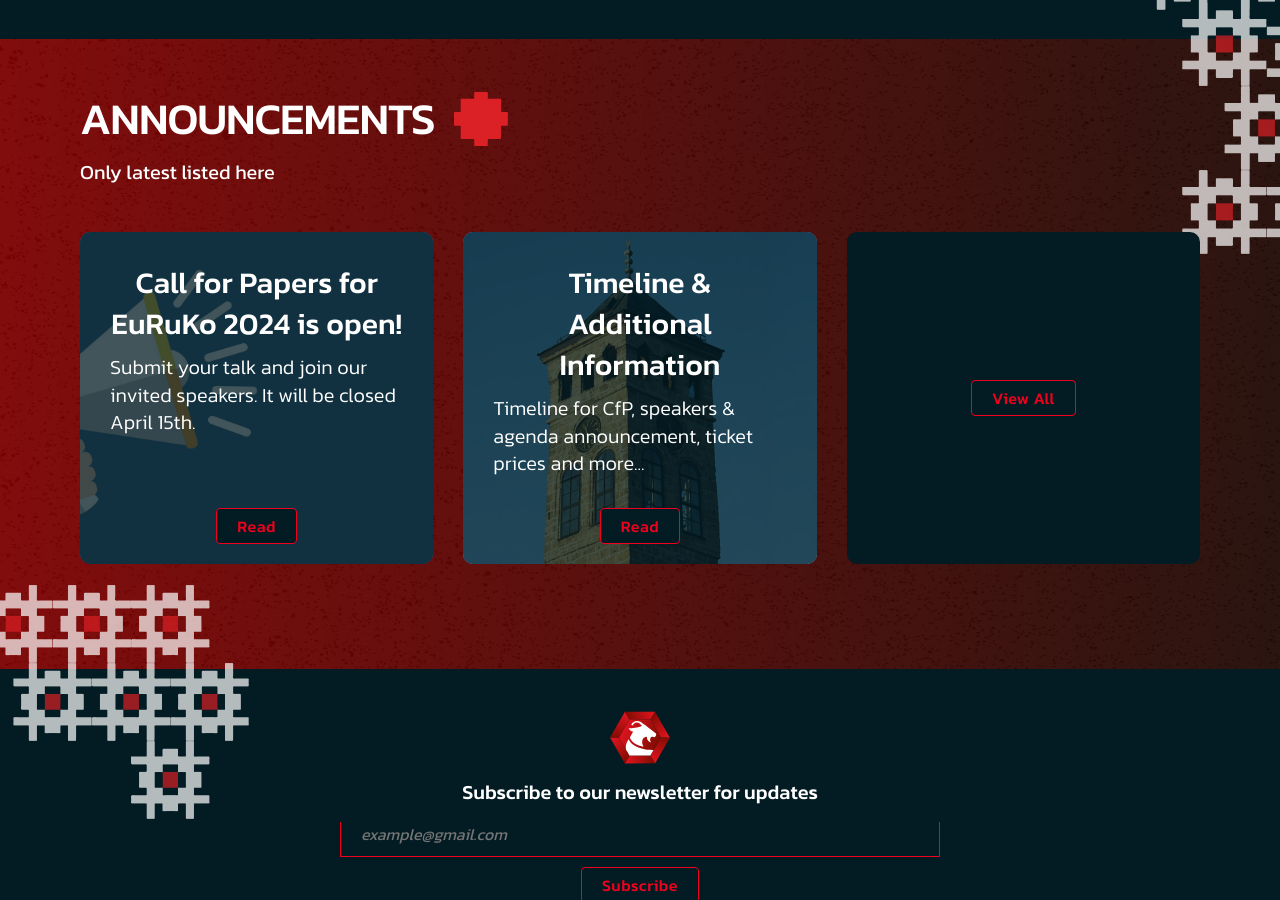
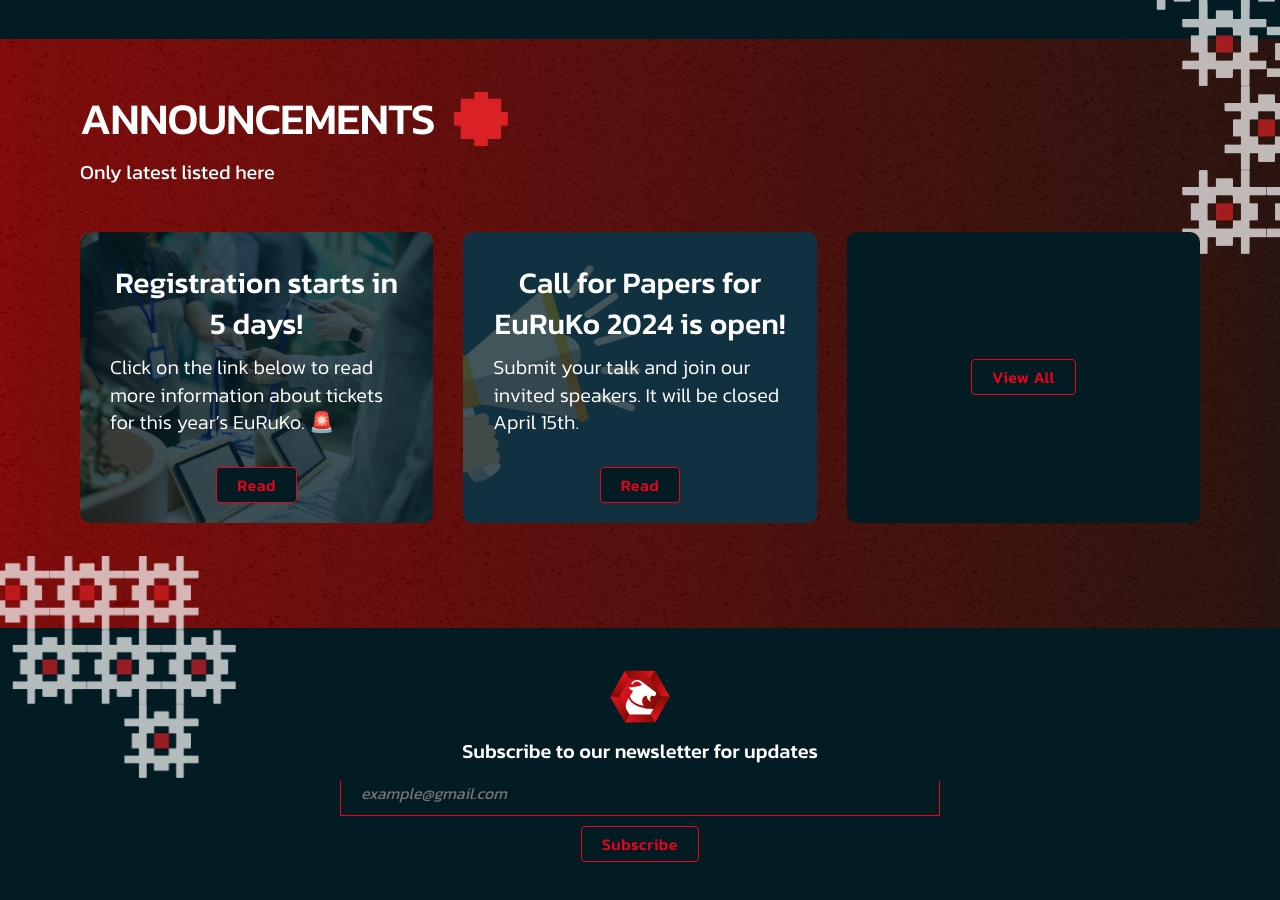
Before and after one commit to euruko/2024.euruko.org, a Jekyll site: the page built from index.html, in a window 1280 px wide and 900 px high, scrolled down 7448 px. Built offline with Jekyll 4.4.1, drawn with Linux system fonts in a browser that asks for light colours; comment, search, counter and statistics services are not loaded.

Commit message:
registration announcement

```diff
--- a/index.html
+++ b/index.html
@@ -543,6 +543,20 @@
       <p class="section__text">Only latest listed here</p>
       <div class="cards">
         <div class="cards__item col--1-3 col--md-1-2 col--sm-80">
+          <div class="card card--announcement" style="background-image: url(/assets/images/announcements/registration.jpg);">
+            <div class="card__overlay"></div>
+            <div class="card__body">
+              <h4 class="card__title">Registration starts in 5 days!</h4>
+              <div class="card__text">
+                Click on the link below to read more information about tickets for this year’s EuRuKo. 🚨
+              </div>
+            </div>
+            <div class="card__footer">
+              <a href="/2024/03/17/registration-starts-soon.html" class="button button--primary">Read</a>
+            </div>
+          </div>
+        </div>
+        <div class="cards__item col--1-3 col--md-1-2 col--sm-80">
           <div class="card card--announcement" style="background-image: url(/assets/images/announcements/cfp.jpg);">
             <div class="card__overlay"></div>
             <div class="card__body">
@@ -557,20 +571,6 @@
           </div>
         </div>
         <div class="cards__item col--1-3 col--md-1-2 col--sm-80">
-          <div class="card card--announcement" style="background-image: url(/assets/images/announcements/sahat_kula.jpg);">
-            <div class="card__overlay"></div>
-            <div class="card__body">
-              <h4 class="card__title">Timeline & Additional Information</h4>
-              <div class="card__text">
-                Timeline for CfP, speakers & agenda announcement, ticket prices and more...
-              </div>
-            </div>
-            <div class="card__footer">
-              <a href="/2023/12/28/timeline-and-info.html" class="button button--primary">Read</a>
-            </div>
-          </div>
-        </div>
-        <div class="cards__item col--1-3 col--md-1-2 col--sm-80">
           <div class="card card--forward">
             <div class="card__body">
               <a href="/announcements" class="button button--primary">View All</a>
```
Also changed, not shown: _posts/2024-03-17-registration-starts-soon.md (added, +13 -0 lines), assets/images/announcements/registration.jpg (added).
